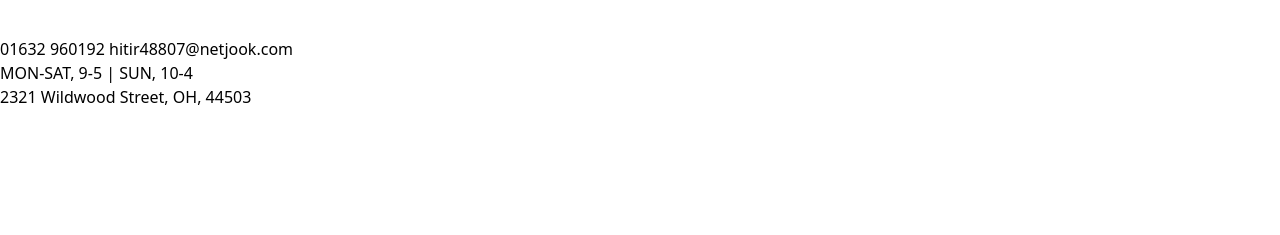
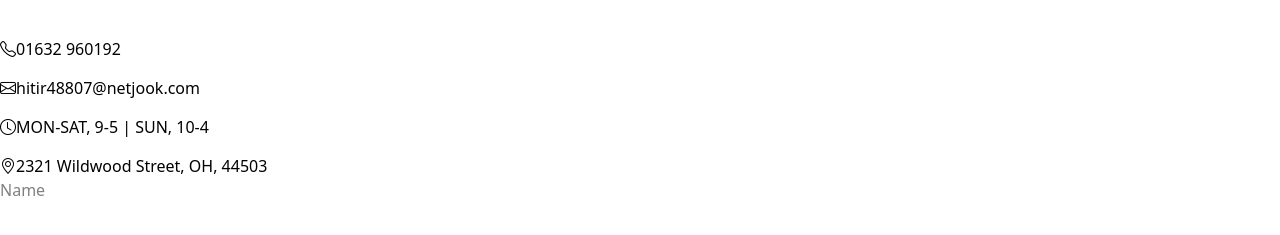
Before and after one commit to DANNYWW001/impulse-project, a plain HTML site: page getintouch.html in a window 1280 px wide. Shown: the part 251-486 px from the top of the page. Drawn offline with nearby package versions, Linux system fonts and the light colour scheme.

Commit message:
updates2.0

```diff
--- a/getintouch.html
+++ b/getintouch.html
@@ -35,12 +35,15 @@
     <main>
         <h1 class="text-center font-semibold text-[45px] mt-20 mb-10">Get In Touch</h1>
         <div>
-            <div>
-                <a href="#">01632 960192</a>
-                <a href="#">hitir48807@netjook.com</a>
-                <p>MON-SAT, 9-5 | SUN, 10-4</p>
-                <a href="#">2321 Wildwood Street, OH, 44503</a>
+            <div class="flex flex-col gap-[15px]">
+                <a href="#"><i class="bi bi-telephone"></i>01632 960192</a>
+                <a href="#"><i class="bi bi-envelope"></i>hitir48807@netjook.com</a>
+                <p><i class="bi bi-clock"></i>MON-SAT, 9-5 | SUN, 10-4</p>
+                <a href="#"><i class="bi bi-geo-alt"></i>2321 Wildwood Street, OH, 44503</a>
             </div>
+            <form>
+                <input type="text" placeholder="Name">
+            </form>
         </div>
     </main>
   </body>
```
